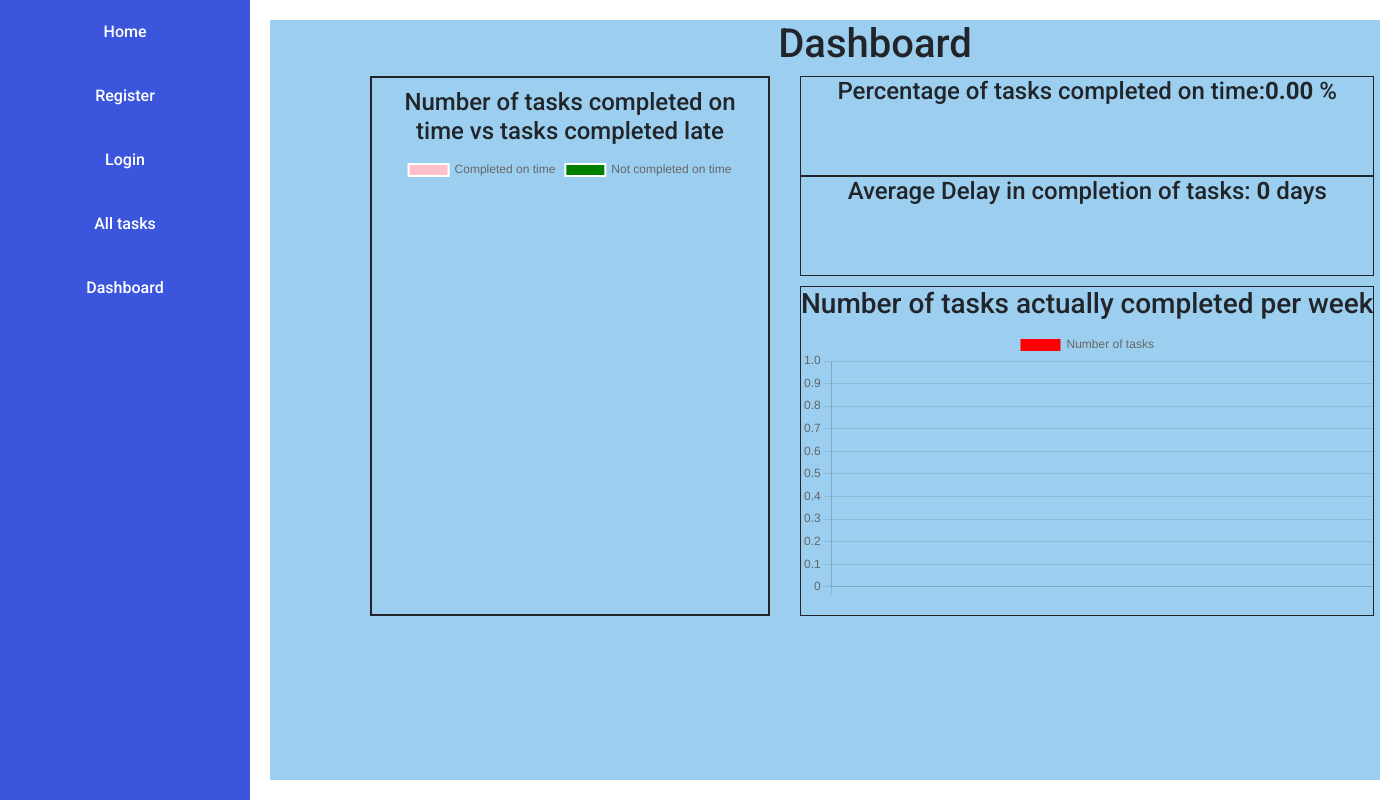
After one commit to shreeyanshiShukla41/TaskManagementApp2, a Node server app: page /api/dashboard/600000000000000000000001 in a window 1400 px wide. The commit adds this page. Run offline with Node 20, Linux system fonts and the light colour scheme; data that the repository does not hold is empty; some libraries are stand-ins or nearby versions; some web fonts are replaced.

Commit message:
New Feature Added

```diff
--- a/controllers/auth.js
+++ b/controllers/auth.js
@@ -19,7 +19,6 @@ const register = async (req, res, next) => {
           newUser.save();
           next();
         });
-        console.log(newUser);
 
         return res.redirect("login");
       }
--- /dev/null
+++ b/controllers/dashboard.js
@@ -0,0 +1,71 @@
+const Tasks = require("../models/tasks");
+const moment = require("moment");
+
+const dashboard = async (req, res) => {
+  let { userId } = req.params;
+  const allTaskList = await Tasks.find({ userId });
+
+  const completedTasks = await Tasks.find({
+    $and: [{ userId: userId }, { status: "completed" }],
+  });
+  let countCompletedOnTime = 0,
+    notCompletedOnTime = 0,
+    gap = [],
+    weeklyTaskCount = {},
+    i = 0;
+
+  completedTasks.forEach((task) => {
+    const weekNum = moment(task.completedOn).format("GGGG-[W]WW");
+
+    if (!weeklyTaskCount[weekNum]) {
+      weeklyTaskCount[weekNum] = 1;
+    } else {
+      weeklyTaskCount[weekNum]++;
+    }
+  });
+
+  let weekId = [],
+    weekTaskCompCount = [];
+  for (let key in weeklyTaskCount) {
+    weekId.push(key);
+    weekTaskCompCount.push(weeklyTaskCount[key]);
+  }
+
+  console.log(weekId);
+  console.log(weekTaskCompCount)
+
+  for (let ele of completedTasks) {
+    let difference = Math.floor(
+      Math.abs(ele.completedOn - ele.DOE) / (1000 * 24 * 60 * 60)
+    );
+
+    if (ele.DOE - ele.completedOn >= 0) {
+      countCompletedOnTime++;
+      gap.push({ idx: i++, difference: difference, compStatus: "onTime" });
+    } else {
+      notCompletedOnTime++;
+      gap.push({ idx: i++, difference: difference, compStatus: "Late" });
+    }
+  }
+
+  const onTimeCompletionRate =
+    gap.length === 0 ? 0 : (countCompletedOnTime / gap.length) * 100;
+
+  const avgDelay =
+    gap.length > 0
+      ? gap.reduce((sum, g) => sum + g.difference, 0) / gap.length
+      : 0;
+
+  res.render("dashboard.ejs", {
+    gap,
+    countCompletedOnTime,
+    notCompletedOnTime,
+    onTimeCompletionRate: onTimeCompletionRate.toFixed(2),
+    userId,
+    avgDelay,
+    weekTaskCompCount,
+    weekId
+  });
+};
+
+module.exports = { dashboard };
--- a/controllers/task.js
+++ b/controllers/task.js
@@ -123,14 +123,14 @@ const doneStatus = async (req, res) => {
     const { taskId } = req.params;
     console.log(taskId);
     const task = await Task.findById(taskId);
-    console.log(task);
+
     const userId = task.userId;
 
     if (task) {
       task.status = "completed";
       task.completedOn = Date.now();
       await task.save();
-      console.log("done this task");
+
       res.redirect(`/api/tasks/${userId}`);
     } else {
       console.log("task not found");
--- a/index.js
+++ b/index.js
@@ -9,6 +9,7 @@ const methodOverride = require("method-override");
 const mongoose = require("mongoose");
 const authRoutes = require("./routes/auth");
 const taskRoutes = require("./routes/tasks");
+const dashboardRoutes=require("./routes/dashboard")
 const middleware = require("./middleware");
 const ejsMate = require("ejs-mate");
 const port = 8000 || process.env.PORT;
@@ -40,6 +41,7 @@ app.engine("ejs", ejsMate);
 app.use(express.static(path.join(__dirname, "public")));
 app.use("/api/auth", authRoutes);
 app.use("/api/tasks", taskRoutes);
+app.use("/api/dashboard",dashboardRoutes)
 app.get("/", (req, res) => {
   res.render("home");
 });
--- a/package.json
+++ b/package.json
@@ -12,6 +12,7 @@
     "express": "^4.21.2",
     "jsonwebtoken": "^9.0.2",
     "method-override": "^3.0.0",
+    "moment": "^2.30.1",
     "mongoose": "^8.10.1",
     "npm": "^11.2.0",
     "socket.io": "^4.8.1",
--- a/public/css/style.css
+++ b/public/css/style.css
@@ -146,7 +146,7 @@
   -webkit-backdrop-filter: blur(10px);
   width: 40%;
   height: 600px;
-  margin: 100px auto;
+  margin: 60px auto;
   display: flex;
   flex-direction: column;
   justify-content: center;
@@ -349,10 +349,3 @@
     transparent
   );
 }
-
-#doneBagde{
-  display: none;
-}
-.active{
-  display: inline;
-}
--- /dev/null
+++ b/views/dashboard.ejs
@@ -0,0 +1,116 @@
+<%- layout("layouts/boilerplate.ejs") %>
+
+<div style="display: flex">
+  <div class="sidebar-wrap">
+    <div id="sidebar">
+      <ul>
+        <li><a href="/">Home</a></li>
+        <li><a href="/api/auth/register">Register</a></li>
+        <li><a href="/api/auth/login">Login</a></li>
+        <li><a href="/api/tasks/<%= userId %>">All tasks</a></li>
+        <li><a href="/api/dashboard/<%= userId %>">Dashboard</a></li>
+      </ul>
+    </div>
+  </div>
+
+  <div
+    style="
+      padding-left:100px;
+      background-color: rgb(156, 207, 239);
+      width: 100%;
+      margin:20px;
+      text-align: center;
+    "
+  >
+    <h1>Dashboard</h1>
+    <input type="hidden" value="<%= countCompletedOnTime %>" id="onTime" />
+    <input type="hidden" value="<%= notCompletedOnTime %>" id="late" />
+    <input type="hidden" value="<%=  weekTaskCompCount %>" id="weeklyCount" />
+    <script>
+      const weekId = "<%= weekId %>";
+    </script>
+    <div style="display: flex; gap: 30px">
+      <div
+        style="
+          width: 400px;
+          border: 2px solid;
+          padding: 10px;
+          text-align: center;
+        "
+      >
+        <h4>Number of tasks completed on time vs tasks completed late</h4>
+        <canvas id="completedChart" width="200px" height="200px"></canvas>
+      </div>
+
+      <div>
+        <div style="border: 1px solid; height: 100px">
+          <h4>
+            Percentage of tasks completed on time:<strong
+              ><%= onTimeCompletionRate %></strong
+            >
+            &#37;
+          </h4>
+        </div>
+        <div style="border: 1px solid; height: 100px">
+          <h4>
+            Average Delay in completion of tasks:<strong>
+              <%= avgDelay %></strong
+            >
+            days
+          </h4>
+        </div>
+
+        <div style="border: 1px solid;margin-top: 10px;">
+          <h3>Number of tasks actually completed per week</h3>
+          <canvas id="weeklyTaskComplStatus"></canvas>
+        </div>
+      </div>
+    </div>
+  </div>
+</div>
+<script>
+  const ctx = document.getElementById("completedChart").getContext("2d");
+  const onTime = document.getElementById("onTime").value;
+  const late = document.getElementById("late").value;
+  const d = [onTime, late];
+  const completionStatus = ["Completed on time", "Not completed on time"];
+
+  new Chart(ctx, {
+    type: "doughnut", // Change to 'bar', 'line', etc.
+    data: {
+      labels: completionStatus,
+      datasets: [
+        {
+          label: "Number of tasks",
+          data: d,
+          backgroundColor: ["pink", "green"],
+        },
+      ],
+    },
+  });
+
+  const weeklyCount = document.getElementById("weeklyCount").value;
+  console.log(weekId);
+  console.log(weeklyCount);
+
+  const idArray = weekId.split(",");
+  console.log(idArray);
+
+  const countArray = weeklyCount.split(",");
+
+  const wtc = document.getElementById("weeklyTaskComplStatus");
+  new Chart(wtc, {
+    type: "bar", // Change to 'bar', 'line', etc.
+
+    data: {
+      labels: idArray,
+      datasets: [
+        {
+          label: "Number of tasks",
+          data: countArray,
+          backgroundColor: "red",
+        },
+      ],
+    },
+  });
+</script>
--- a/views/edit.ejs
+++ b/views/edit.ejs
@@ -1,7 +1,7 @@
 <%- layout("/layouts/boilerplate.ejs") %>
 
 <div id="wrapper">
-  <div class="back"><a href="/">Back</a></div>
+  <div class="back"><a href="/api/tasks/<%= userId %>">Back</a></div>
   <div class="form-div">
     <h2>Edit Task</h2>
     <form
--- a/views/setTasks.ejs
+++ b/views/setTasks.ejs
@@ -1,6 +1,6 @@
 <%- layout("/layouts/boilerplate.ejs") %>
 <div id="wrapper">
-  <div class="back"><a href="/">Back</a></div>
+  <div class="back"><a href="/api/tasks/<%= userId %>">Back</a></div>
 
   <div class="form-div">
     <h3>New Form</h3>
```
Also changed, not shown: routes/dashboard.js (added, +8 -0 lines), views/showtasks.ejs (+13 -12 lines), 1 other file.
